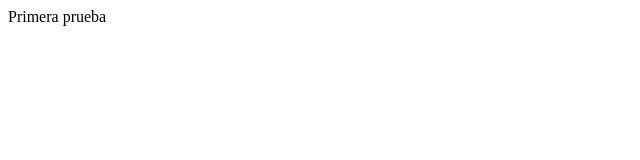
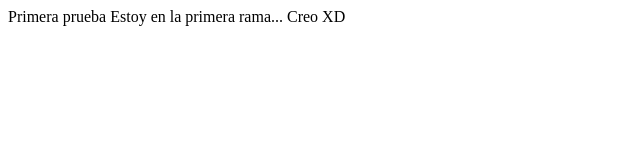
Before and after one commit to luedu1103/Tarea1_IDS_2023, a plain HTML site: page index.html in a window 1280 px wide. Shown: the whole page, without its empty margins (0-640 px from the left). Drawn offline with Linux system fonts and the light colour scheme.

Commit message:
intento 1 de rama
rama L 1 update

```diff
--- a/index.html
+++ b/index.html
@@ -9,6 +9,7 @@
 <body>
     <div>
         Primera prueba
+        Estoy en la primera rama... Creo XD
     </div>
 </body>
 </html>
```
